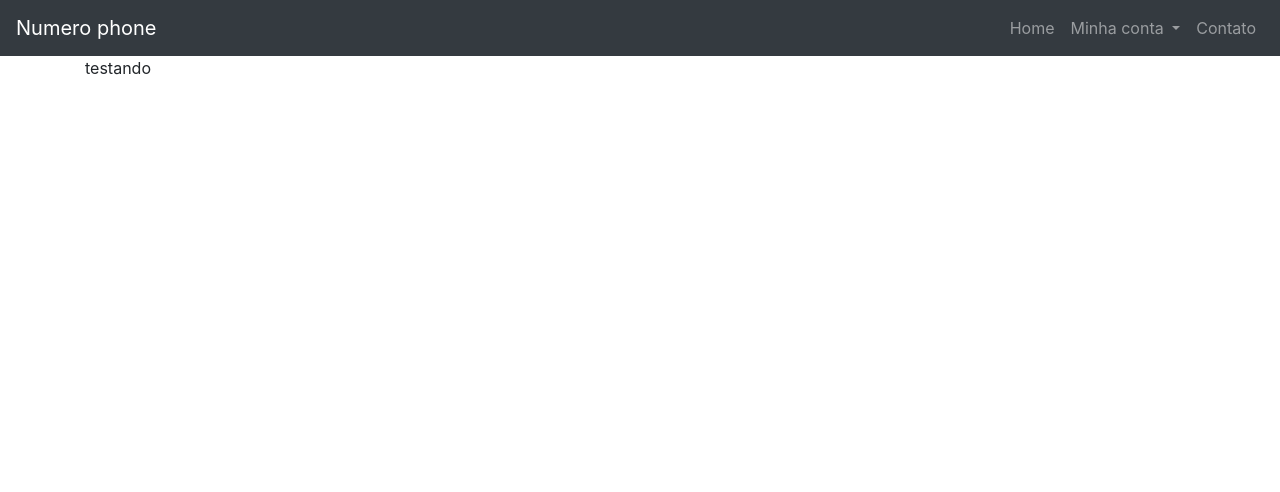
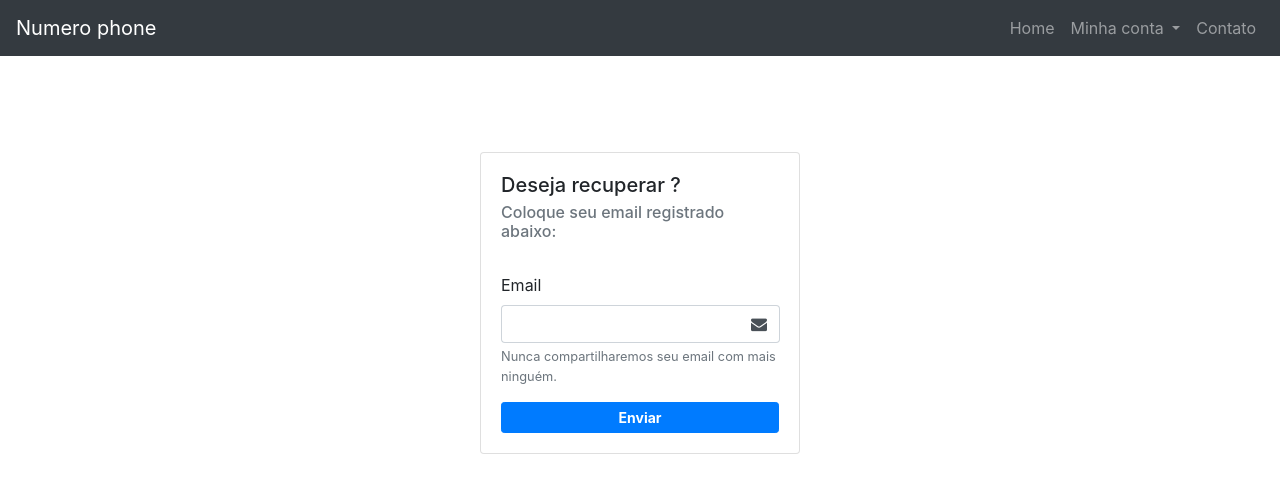
Before and after one commit to teoshg/TRBsite, an Angular app: page /recuperar in a window 1280 px wide. Shown: the top 492 px of the page. Built offline with nearby package versions, Linux system fonts and the light colour scheme.

Commit message:
ultima atualização

```diff
--- a/src/app/navmenu/cadastro/cadastro.component.html
+++ b/src/app/navmenu/cadastro/cadastro.component.html
@@ -85,7 +85,8 @@
                                 placeholder="nome@email.com"
                                 [class.is-invalid]="!controleDeFormulario.confirmarEmail.valid && controleDeFormulario.confirmarEmail.touched"
                                 formControlName="confirmarEmail">
-                                <app-error-msg [control]="formulario.get('confirmarEmail')" label="Confirmar Email"></app-error-msg>
+                            <app-error-msg [control]="formulario.get('confirmarEmail')" label="Confirmar Email">
+                            </app-error-msg>
                         </div>
                     </div>
                 </div>
@@ -94,8 +95,7 @@
                     <div class="col-sm-6">
                         <div class="form-group">
                             <label for="password">Senha</label>
-                            <input type="password" class="form-control" id="password"
-                                placeholder="Senha"
+                            <input type="password" class="form-control" id="password" placeholder="Senha"
                                 [class.is-invalid]="!controleDeFormulario.password.valid && controleDeFormulario.password.touched"
                                 formControlName="password">
                             <app-error-msg [control]="formulario.get('password')" label="Senha"></app-error-msg>
@@ -108,16 +108,22 @@
                                 placeholder="Repetir a senha"
                                 [class.is-invalid]="!controleDeFormulario.confirmePassword.valid && controleDeFormulario.confirmePassword.touched"
                                 formControlName="confirmePassword">
-                                <app-error-msg [control]="formulario.get('confirmePassword')" label="Confirmar senha"></app-error-msg>
+                            <app-error-msg [control]="formulario.get('confirmePassword')" label="Confirmar senha">
+                            </app-error-msg>
                         </div>
                     </div>
                 </div>
 
+                <div class="row">
+                    <div class="col-md-12">
                         <div class="form-group form-check">
-                    <input type="checkbox" class="form-check-input" id="exampleCheck1">
-                    <label class="form-check-label" for="exampleCheck1">Aceite os
-                        <a href="#">termos</a>
+                            <input type="checkbox" class="form-check-input" id="termos" formControlName="termos"
+                                [class.is-invalid]="!formulario.get('termos').valid">
+                            <label class="form-check-label" for="termos">Aceite os
+                                <a href="#" data-toggle="modal" data-target="#exampleModalLong">termos</a>
                             </label>
+                        </div>
+                    </div>
                 </div>
 
                 <button type="submit" class="btn btn-primary">Cadastrar</button>
@@ -127,7 +133,29 @@
         <div class="col-sm-4">
             <h5>Sou um novo cliente.</h5>
             <p>Ao cadastrar-se e criar uma conta você poderá comprar mais rapidamente, saber a situação de seus pedidos
-                e acompanhar as compras já realizadas.</p>
+                e acompanhar as compras já realizadas.
+            </p>
         </div>
     </div>
 </div>
+<br>
+<!-- Modal -->
+<div class="modal fade" id="exampleModalLong" tabindex="-1" role="dialog" aria-labelledby="exampleModalLongTitle"
+    aria-hidden="true">
+    <div class="modal-dialog" role="document">
+        <div class="modal-content">
+            <div class="modal-header">
+                <h5 class="modal-title" id="exampleModalLongTitle">Termos</h5>
+                <button type="button" class="close" data-dismiss="modal" aria-label="Close">
+                    <span aria-hidden="true">&times;</span>
+                </button>
+            </div>
+            <div class="modal-body">
+                ...
+            </div>
+            <div class="modal-footer">
+                <button type="button" class="btn btn-secondary" data-dismiss="modal">Close</button>
+            </div>
+        </div>
+    </div>
+</div>
--- a/src/app/navmenu/cadastro/cadastro.component.ts
+++ b/src/app/navmenu/cadastro/cadastro.component.ts
@@ -34,6 +34,7 @@ export class CadastroComponent implements OnInit {
       confirmarEmail: [null, [Validators.required, FormValidations.equalsTo('email')]],
       password: [null,[Validators.required, Validators.minLength(5), Validators.maxLength(9)]],
       confirmePassword: [null, [Validators.required, Validators.minLength(5), Validators.maxLength(9), FormValidations.equalsTo('password')]],
+      termos: [null, [Validators.required]],
     });
 
   }
@@ -47,7 +48,7 @@ export class CadastroComponent implements OnInit {
       this.http.post('https://httpbin.org/post', JSON.stringify({}))
         .pipe(map(res => res))
         .subscribe(dados => {
-          console.log(dados);
+          console.log(this.formulario);
         },
 
         );
--- a/src/app/navmenu/recuperar-conta/recuperar-conta.component.html
+++ b/src/app/navmenu/recuperar-conta/recuperar-conta.component.html
@@ -1,2 +1,35 @@
+<div class="container">
+    <div class="row justify-content-center mt-5">
 
-<p> testando </p>
+        <div class="card mt-5" style="width: 20rem;">
+            <div class="card-body">
+                <h5 class="card-title">Deseja recuperar ?</h5>
+                <h6 class="card-subtitle mb-2 text-muted">Coloque seu email registrado abaixo:</h6>
+                <br>
+                <form [formGroup]="formulario" (ngSubmit)="onSubmit()">
+                    <div class="form-group">
+                        <label for="email">Email</label>
+                        <div class="input-group input-custom">
+                            <input type="email" class="form-control" formControlName="email" id="email">
+                            <div class="input-group-prepend">
+                                <span class="input-group-text">
+                                    <i class="fa fa-envelope" aria-hidden="true"></i>
+                                </span>
+                            </div>
+                        </div>
+                        <small id="email" class="form-text text-muted">Nunca compartilharemos seu email com mais
+                            ninguém.
+                        </small>
+                    </div>
+                    <div>
+                        <button type="submit" class="btn btn-primary btn-sm btn-block">
+                            <b>Enviar</b>
+                        </button>
+                    </div>
+                </form>
+
+            </div>
+        </div>
+
+    </div>
+</div>
--- a/src/app/navmenu/recuperar-conta/recuperar-conta.component.ts
+++ b/src/app/navmenu/recuperar-conta/recuperar-conta.component.ts
@@ -1,4 +1,8 @@
+import { FormGroup, FormBuilder, Validators, FormControl } from '@angular/forms';
 import { Component, OnInit } from '@angular/core';
+import { HttpClient } from '@angular/common/http';
+import { map } from 'rxjs/operators';
+import { VerificaEmailService } from '../verifica-email.service';
 
 @Component({
   selector: 'app-recuperar-conta',
@@ -7,9 +11,47 @@ import { Component, OnInit } from '@angular/core';
 })
 export class RecuperarContaComponent implements OnInit {
 
-  constructor() { }
+  formulario: FormGroup
+
+  constructor(
+    private formBuilder: FormBuilder,
+    private http: HttpClient,
+    private verificaEmailService: VerificaEmailService,
+  ) { }
 
   ngOnInit() {
+
+    this.formulario = this.formBuilder.group({
+     email: [null, [Validators.required, Validators.email], [this.validarEmail.bind(this)]],
+    });
+
   }
 
+  get controleDeFormulario() {
+    return this.formulario.controls;
+  }
+
+  onSubmit() {
+    if (this.formulario.valid) {
+      this.http.post('https://httpbin.org/post', JSON.stringify({}))
+        .pipe(map(res => res))
+        .subscribe(dados => {
+          console.log(dados);
+        },
+
+        );
+    } else {
+      console.log('formulario invalido');
+      Object.keys(this.formulario.controls).forEach(campo => {
+        console.log(campo);
+        const controle = this.formulario.get(campo);
+        controle.markAsTouched();
+      });
+    }
+  }
+
+  validarEmail(formControl: FormControl) {
+    return this.verificaEmailService.verificarEmail(formControl.value)
+      .pipe(map(emailExiste => emailExiste ? { emailInvalido: true } : null));
+  }
 }
```
Also changed, not shown: src/app/app.component.html (line endings or trailing spaces). Lines whose indentation alone changed are shown as unchanged.
